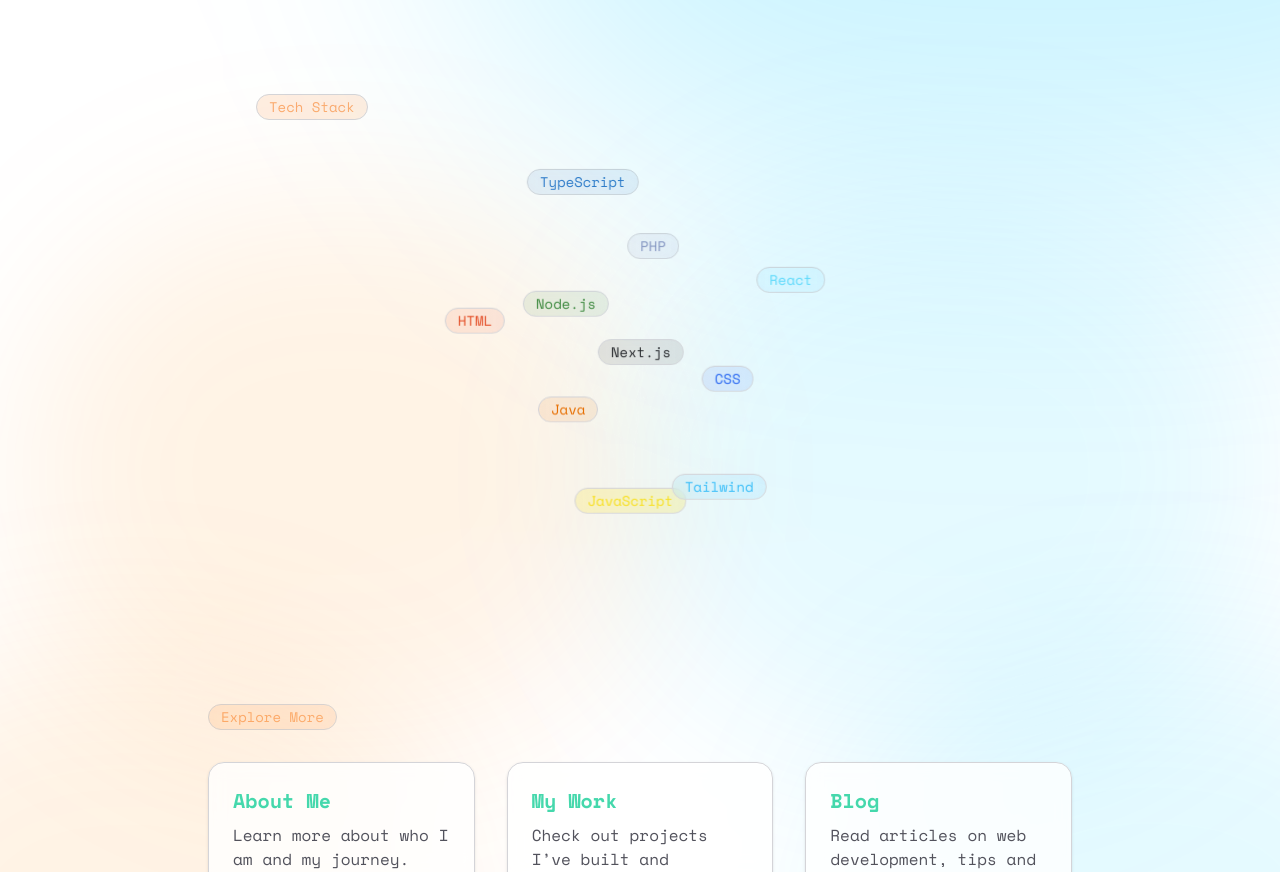
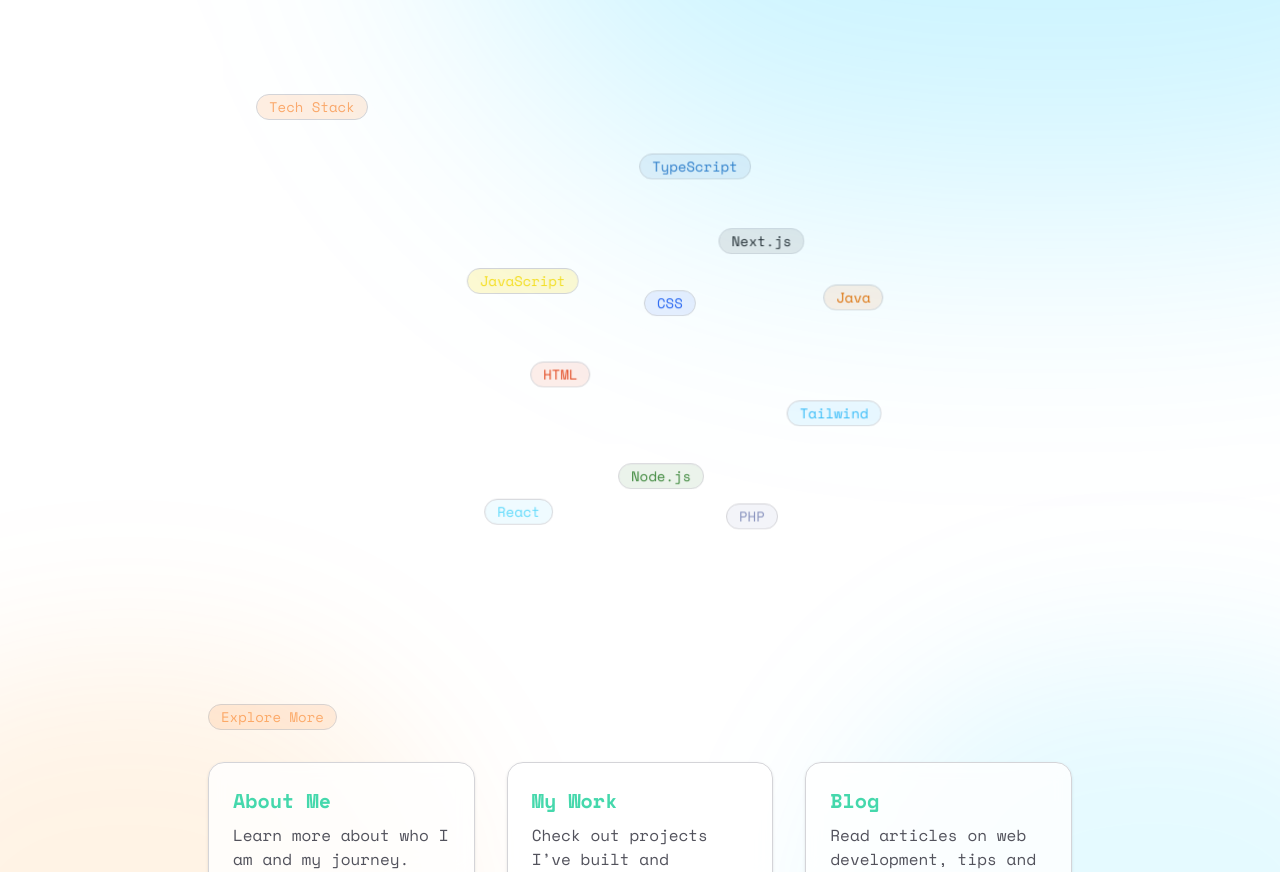
Before and after one commit to Miche1-Pierre/ai-portfolio, a Next.js app: page / in a window 1280 px wide. Shown: the part 440-1312 px from the top of the page. Built offline with nearby package versions, Linux system fonts and the light colour scheme.

Commit message:
Increase badge cloud radius and adjust container dimensions for improved layout

```diff
--- a/src/components/FloatingBadgeCloud.tsx
+++ b/src/components/FloatingBadgeCloud.tsx
@@ -17,7 +17,7 @@ const techs: { name: string; color: BadgeColor }[] = [
 ];
 
 const MIN_DISTANCE = 90;
-const RADIUS = 180;
+const RADIUS = 250;
 const MAX_TRIES = 100;
 
 function getRandomPosition(radius: number) {
@@ -106,7 +106,7 @@ export default function FloatingBadgeCloud() {
       <div
         ref={containerRef}
         className="relative mx-auto"
-        style={{ width: 600, height: 400 }}
+        style={{ width: 800, height: 400 }}
       />
     );
   }
@@ -114,56 +114,9 @@ export default function FloatingBadgeCloud() {
   return (
     <div
       className="relative mx-auto"
-      style={{ width: 600, height: 400 }}
+      style={{ width: 800, height: 400 }}
       ref={containerRef}
     >
-      {/* Spot light blanc */}
-      <div
-        className="absolute rounded-full pointer-events-none"
-        style={{
-          width: 600,
-          height: 200,
-          background: "rgba(255, 255, 255, 0.1)",
-          filter: "blur(70px)",
-          boxShadow: "0 0 120px 80px rgba(255, 255, 255, 0.1)",
-          top: "20%",
-          left: "50%",
-          transform: "translate(-50%, -50%)",
-          zIndex: 0,
-        }}
-      />
-
-      {/* Spot light orange rétro */}
-      <div
-        className="absolute rounded-full pointer-events-none"
-        style={{
-          width: 500,
-          height: 400,
-          background: "rgba(255, 140, 0, 0.1)",
-          filter: "blur(70px)",
-          boxShadow: "0 0 100px 70px rgba(255, 140, 0, 0.1)",
-          top: "80%",
-          left: "0%",
-          transform: "translate(-50%, -50%)",
-          zIndex: 0,
-        }}
-      />
-
-      {/* Spot light cyan */}
-      <div
-        className="absolute rounded-full pointer-events-none"
-        style={{
-          width: 500,
-          height: 400,
-          background: "rgba(0, 200, 255, 0.1)",
-          filter: "blur(70px)",
-          boxShadow: "0 0 110px 75px rgba(0, 200, 255, 0.1)",
-          top: "80%",
-          left: "100%",
-          transform: "translate(-50%, -50%)",
-          zIndex: 0,
-        }}
-      />
 
       {/* Lignes entre les badges */}
       <svg
```
